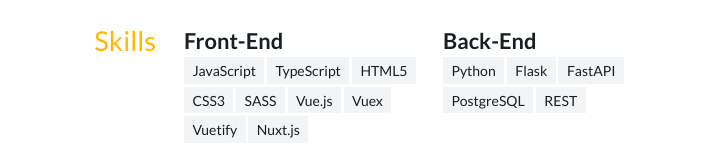
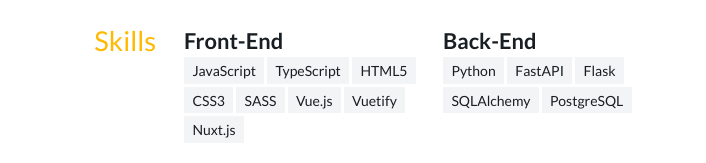
Before and after one commit to malokhvii-eduard/malokhvii-eduard.github.io, a plain HTML site: page index.html in a window 1280 px wide. Shown: the part 5753-5916 px from the top of the page, without its empty margins (302-1008 px from the left). Drawn offline with Linux system fonts and the light colour scheme.

Commit message:
Deploying to gh-pages from @ malokhvii-eduard/malokhvii-eduard.github.io@19a297a799e70e332a94d2a4556d8b8dbe95a003 🚀

```diff
--- a/index.html
+++ b/index.html
@@ -712,7 +712,6 @@
                     <li>CSS3</li>
                     <li>SASS</li>
                     <li>Vue.js</li>
-                    <li>Vuex</li>
                     <li>Vuetify</li>
                     <li>Nuxt.js</li>
                 </ul>
@@ -721,10 +720,10 @@
                 <h4>Back-End</h4>
                 <ul class="tag-list">
                     <li>Python</li>
+                    <li>FastAPI</li>
                     <li>Flask</li>
-                    <li>FastAPI</li>
+                    <li>SQLAlchemy</li>
                     <li>PostgreSQL</li>
-                    <li>REST</li>
                 </ul>
             </div>
             <div>
```
